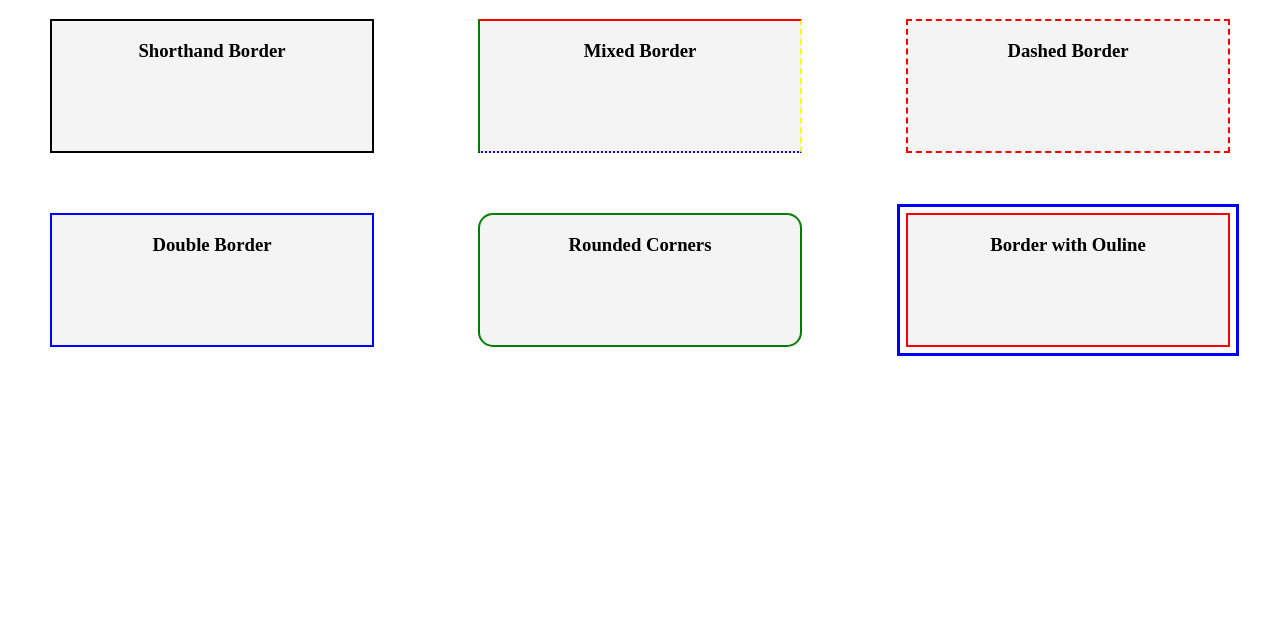
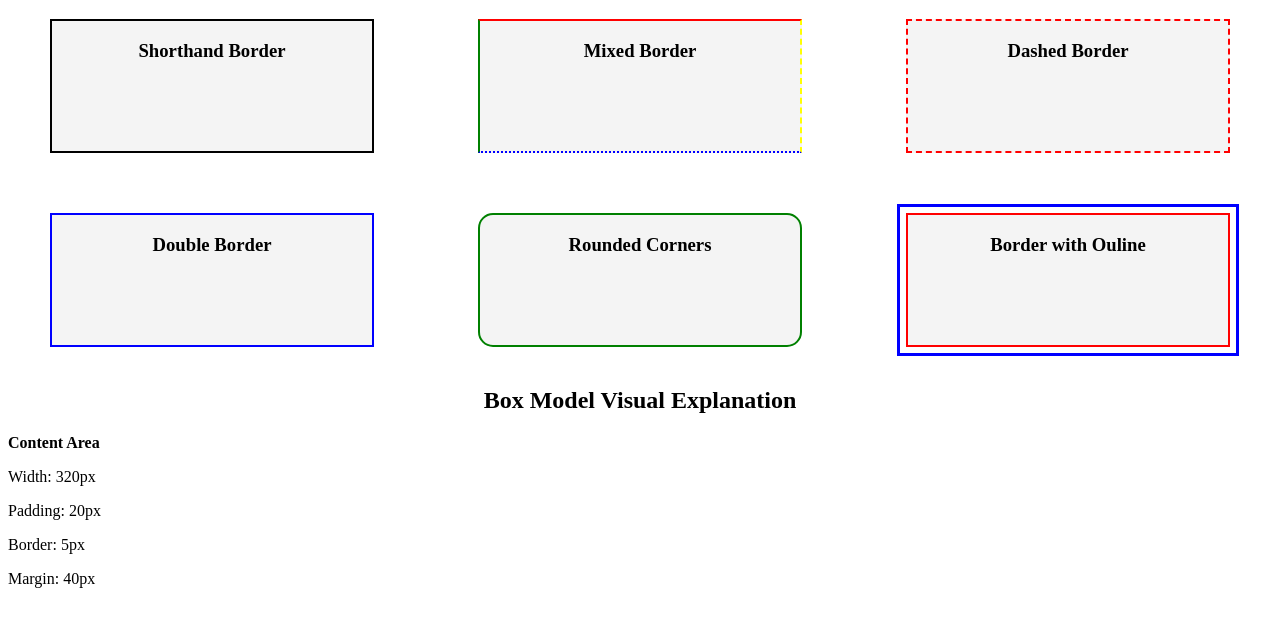
Before and after one commit to Abhinav7682/HTMLCSS, a plain HTML site: page index.html in a window 1280 px wide. Shown: the part 68-694 px from the top of the page. Drawn offline with Linux system fonts and the light colour scheme.

Commit message:
Add box model visual section

```diff
--- a/index.html
+++ b/index.html
@@ -29,5 +29,20 @@
             </div>
         </div>
     </section>
+    <section>
+        <h1>Box Model Visual Explanation</h1>
+        <div class="box-wrapper">
+            <div class="box">
+                <div class="content">
+                    <p><strong>Content Area</strong></p>
+                    <p>Width: 320px</p>
+                    <p>Padding: 20px</p>
+                    <p>Border: 5px</p>
+                    <p>Margin: 40px</p>
+                </div>
+            </div>
+        </div>
+
+    </section>
     </body>
 </html>
```
